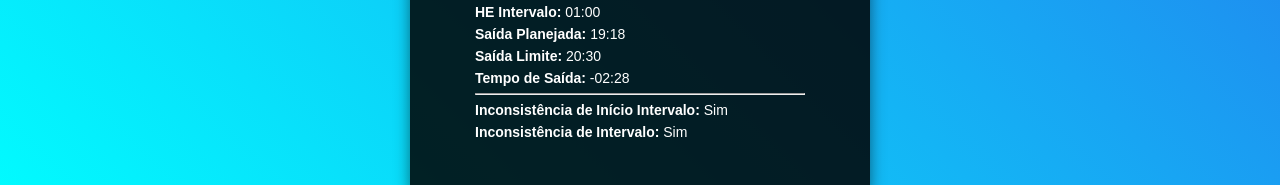
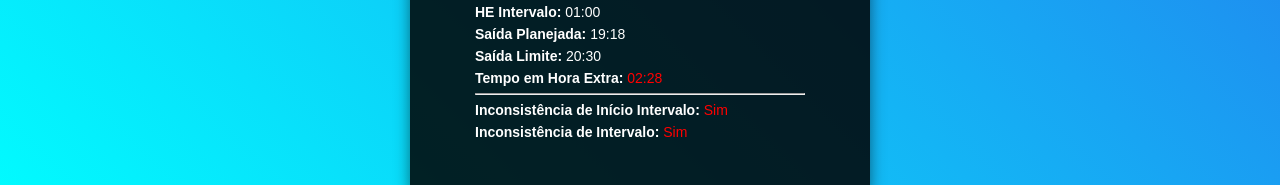
Before and after one commit to KaueLennon/Controle-de-Jornada, a plain HTML site: page index.html in a window 1280 px wide. Both pictures are taken after typing "10:30", "10:30", "10:30" into the empty fields and a click on the button "Calcular". Shown: the part 550-735 px from the top of the page. Drawn offline with Linux system fonts and the light colour scheme.

Commit message:
Update index.html
Atualização para mostrar HE e alterar cores na tela

```diff
--- a/index.html
+++ b/index.html
@@ -110,12 +110,12 @@
   </div>
 
   <script>
-    function toMinutes(timeStr) {
+    function Converter_Para_Minutos(timeStr) {
       const [h, m] = timeStr.split(":").map(Number);
       return h * 60 + m;
     }
 
-    function toHHMM(minutes) {
+    function Converter_Para_Hora(minutes) {
       const h = Math.floor(Math.abs(minutes) / 60).toString().padStart(2, "0");
       const m = Math.abs(minutes) % 60;
       return `${h}:${m.toString().padStart(2, "0")}`;
@@ -132,43 +132,58 @@
         return;
       }
 
-      const entradaMin = toMinutes(entrada);
-      const almocoInicioMin = toMinutes(almocoInicio);
-      const almocoFimMin = toMinutes(almocoFim);
+
+      //Comentários para simular a Jornada//
+
+      const entradaMin = Converter_Para_Minutos(entrada); //recebe 08:00
+      const almocoInicioMin = Converter_Para_Minutos(almocoInicio); // recebe 11:30
+      const almocoFimMin = Converter_Para_Minutos(almocoFim); // recebe 12:00
 
       // Intervalo Real
-      const intervaloReal = almocoFimMin - almocoInicioMin;
+      const intervaloReal = almocoFimMin - almocoInicioMin; //resultado de 30 minutos
 
       // HE Intervalo
       let heIntervalo = 0;
       if (intervaloReal < 60) {
-        heIntervalo = 60 - intervaloReal;
+        heIntervalo = 60 - intervaloReal; //60 - 30 = 30 minutos que gerou de HE
       }
 
-      // Saída Planejada: 09:48 (588min) - (60 - intervaloReal) + entrada
-      const saidaPlanejada = 588 - (60 - intervaloReal) + entradaMin;
 
-      // Saída Limite: Saída Planejada + 01:12 (72min)
-      const saidaLimite = saidaPlanejada + 72;
+      const saidaPlanejada = 588 - (60 - intervaloReal) + entradaMin; //588 - (60 -30) + 510 = 1068    --> 588 representa 09h48 em minutos
 
-      // Tempo de Saída: Saída Planejada - agora
+
+      const saidaLimite = saidaPlanejada + 72; // 72 representa os minutos de 1h12
+
+
       const agora = new Date();
       const agoraMin = agora.getHours() * 60 + agora.getMinutes();
       let tempoSaida = saidaPlanejada - agoraMin;
+
+
 
       // Inconsistências
       const inconsistenciaInicioIntervalo = (almocoInicioMin - entradaMin < 180) ? "Sim" : "Não";
       const inconsistenciaIntervalo = (intervaloReal < 30 || intervaloReal > 180) ? "Sim" : "Não";
 
+      //Cores para Inconsistencias
+      const corInicio = inconsistenciaInicioIntervalo === "Sim" ? "red" : "none";
+      const corIntervalo = inconsistenciaIntervalo === "Sim" ? "red" : "none";
+
+      const corHoraExtraVerdadeiro = agoraMin > saidaLimite ? "red" : "none";
+
       resultado.innerHTML = `
-        <p><b>Intervalo Real:</b> ${toHHMM(intervaloReal)}</p>
-        <p><b>HE Intervalo:</b> ${toHHMM(heIntervalo)}</p>
-        <p><b>Saída Planejada:</b> ${toHHMM(saidaPlanejada)}</p>
-        <p><b>Saída Limite:</b> ${toHHMM(saidaLimite)}</p>
-        <p><b>Tempo de Saída:</b> ${tempoSaida >= 0 ? toHHMM(tempoSaida) : "-" + toHHMM(tempoSaida)}</p>
+        <p><b>Intervalo Real:</b> ${Converter_Para_Hora(intervaloReal)}</p>
+        <p><b>HE Intervalo:</b> ${Converter_Para_Hora(heIntervalo)}</p>
+        <p><b>Saída Planejada:</b> ${Converter_Para_Hora(saidaPlanejada)}</p>
+        <p><b>Saída Limite:</b> ${Converter_Para_Hora(saidaLimite)}</p>
+        ${tempoSaida >= 0
+        ? `<p><b>Tempo para Saída:</b> ${Converter_Para_Hora(tempoSaida)}</p>`: `<p><b>Tempo em Hora Extra:</b> <span style="color:${corHoraExtraVerdadeiro}">${Converter_Para_Hora(tempoSaida)}</span></p>`}
+
         <hr>
-        <p><b>Inconsistência de Início Intervalo:</b> ${inconsistenciaInicioIntervalo}</p>
-        <p><b>Inconsistência de Intervalo:</b> ${inconsistenciaIntervalo}</p>
+        <p><b>Inconsistência de Início Intervalo:</b>
+        <span style="color:${corInicio}">${inconsistenciaInicioIntervalo}</span></p>
+        <p><b>Inconsistência de Intervalo:</b>
+        <span style="color:${corIntervalo}">${inconsistenciaIntervalo}</span></p>
       `;
     }
   </script>
```
